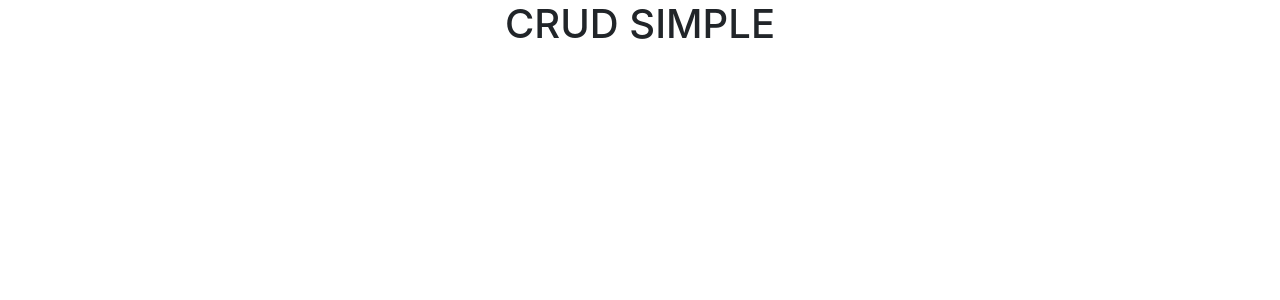
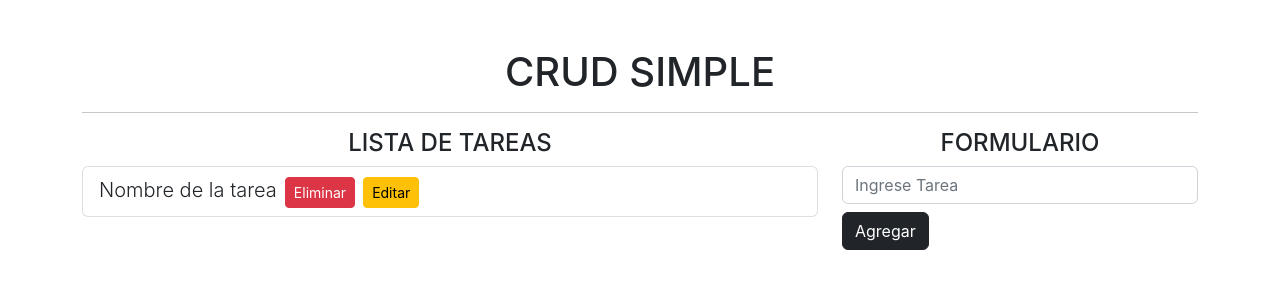
Before and after one commit to Jefh15/react-crud-hooks-practica, a React (Create React App) app: page / in a window 1280 px wide. Shown: the top 300 px of the page. Built offline with nearby package versions, Linux system fonts and the light colour scheme.

Commit message:
Agrego la dependencia nanoid y creo el formulario

```diff
--- a/package.json
+++ b/package.json
@@ -6,6 +6,7 @@
     "@testing-library/jest-dom": "^5.14.1",
     "@testing-library/react": "^13.0.0",
     "@testing-library/user-event": "^13.2.1",
+    "nanoid": "^3.3.4",
     "react": "^18.1.0",
     "react-dom": "^18.1.0",
     "react-scripts": "5.0.1",
--- a/src/App.jsx
+++ b/src/App.jsx
@@ -1,9 +1,52 @@
 
 
 function App() {
+
+
+
+
+
   return (
-    <div className="container">
+    <div className="container mt-5">
       <h1 className="text-center">CRUD SIMPLE</h1>
+      <hr />
+      {/* sistema de filas */}
+      <div className="row">
+        {/* TOTAL DE COLUMNAS 12 */}
+        {/* columna de 8 espacios */}
+        <div className="col-8">
+          <h4 className="text-center">
+            LISTA DE TAREAS
+          </h4>
+          {/* UNA LISTA */}
+          <ul className="list-group">
+            <li className="list-group-item">
+              <span className="lead">Nombre de la tarea</span>
+              <button className="btn btn-danger btn-sm float-right mx-2">Eliminar</button>
+              <button className="btn btn-warning btn-sm float-right">Editar</button>
+            </li>
+          </ul>
+        </div>
+        {/* columna de 4 espacios */}
+        <div className="col-4">
+          <h4 className="text-center">
+            FORMULARIO
+          </h4>
+          {/* Hago el formulario */}
+          <form>
+            {/* input.form-control.mb-2 */}
+            <input
+              type="text"
+              className="form-control mb-2"
+              placeholder="Ingrese Tarea" />
+            {/* button.btn.btn-dark.btn-block */}
+            <button
+              className="btn btn-dark btn-block"
+              // para que funcione con la tecla enter
+              type="submit">Agregar</button>
+          </form>
+        </div>
+      </div>
     </div>
   );
 }
```
